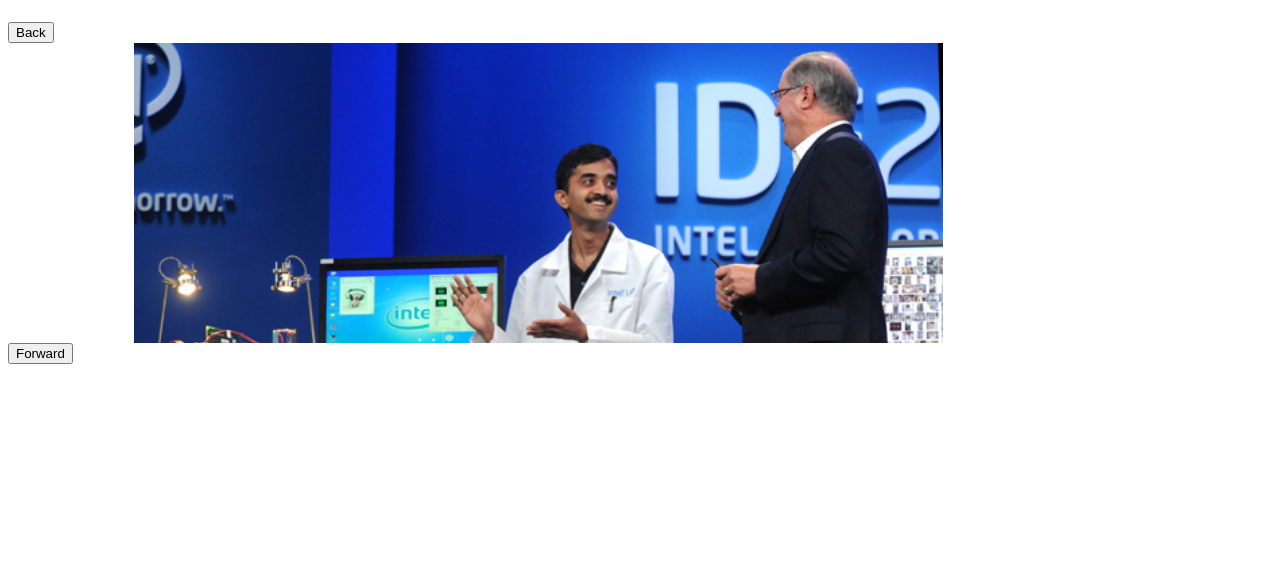
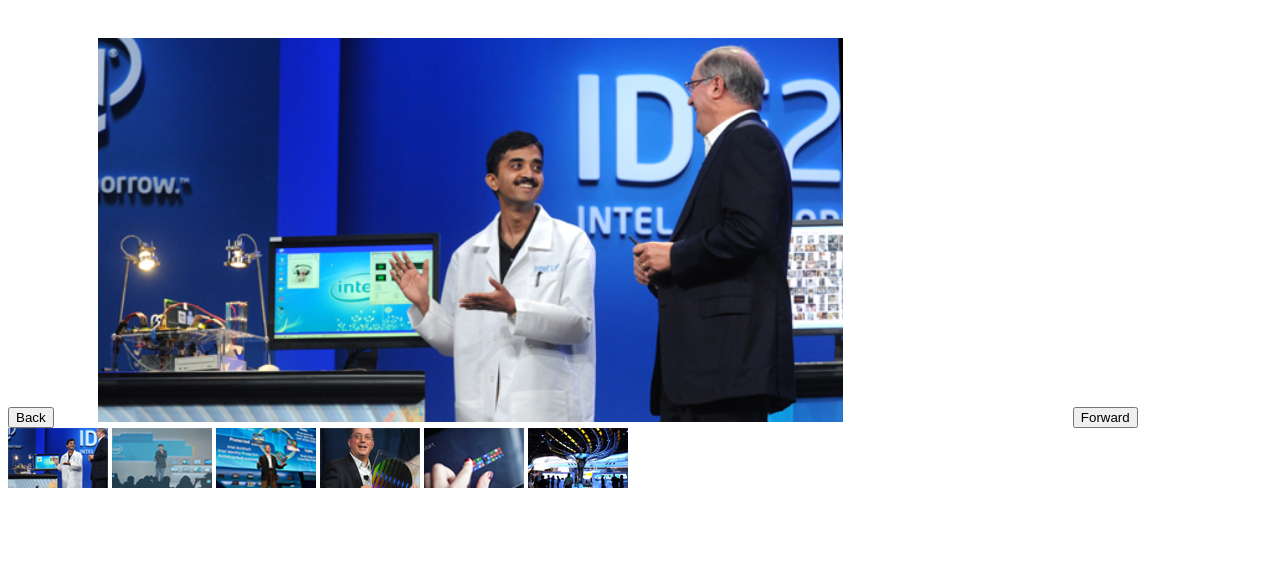
Before and after one commit to gomezjuliana/razorfish, a PHP site: page / in a window 1280 px wide. Shown: the part 58-641 px from the top of the page. Run offline with PHP 8.4, Linux system fonts and the light colour scheme.

Commit message:
added thumbsnails and function for thumbnails

```diff
--- a/assets/styles.css
+++ b/assets/styles.css
@@ -1,17 +1,21 @@
 .gallery-container {
 	width: 80%;
-	height: 300px;
+	height: 400px;
 	overflow-x: hidden;
 	position: relative;
 	margin-right: auto;
 	margin-left: auto;
+	display: inline-block;
+}
+
+#back,
+#forward {
+	display: inline-block;
 }
 
 .gallery-img {
 	width: 80%;
 	height: auto;
-	position: absolute;
-	top: 0;
 }
 
 .gallery-prev {
--- a/index.html
+++ b/index.html
@@ -39,13 +39,15 @@
 		<button id="forward">Forward</button>
 	</section>
 
-	<section class="thumbnails">
-		<img src="">
-		<img src="">
-		<img src="">
-		<img src="">
-		<img src="">
-		<img src="">
+	<section>
+	<div class="thumbnails">
+		<img id="zero" src="assets/thumb_1.jpg">
+		<img id="one" src="assets/thumb_2.jpg">
+		<img id="two" src="assets/thumb_3.jpg">
+		<img id="three" src="assets/thumb_4.jpg">
+		<img id="four" src="assets/thumb_5.jpg">
+		<img id="five" src="assets/thumb_6.jpg">
+	</div>
 	</section>
 
 <script src="razorfish.js"></script>
--- a/razorfish.js
+++ b/razorfish.js
@@ -58,19 +58,35 @@ let count = 0;
 
 function setUp(){
 	document.querySelector('.gallery-curr').src = info.photos[count].image;
+	document.querySelector('figure figcaption h2').textContent = info.photos[count].title;
+	document.querySelector('figure figcaption p').textContent = 'This photo was taken on '+info.photos[count].date+' in '+info.photos[count].location;
 }
 
 document.getElementById('forward').addEventListener('click', goForward);
 document.getElementById('back').addEventListener('click', goBackward);
+document.querySelector('.thumbnails').addEventListener('click', changePhoto);
 
 function goForward() {
 	count = count >= info.photos.length-1 ? 0 : count+1;
 	document.querySelector('.gallery-curr').src = info.photos[count].image;
+	document.querySelector('figure figcaption h2').textContent = info.photos[count].title;
+	document.querySelector('figure figcaption p').textContent = 'This photo was taken on '+info.photos[count].date+' in '+info.photos[count].location;
 }
 
 function goBackward(){
 	count = count <= 0 ? info.photos.length-1 : count-1;
 	document.querySelector('.gallery-curr').src = info.photos[count].image;
+	document.querySelector('figure figcaption h2').textContent = info.photos[count].title;
+	document.querySelector('figure figcaption p').textContent = 'This photo was taken on '+info.photos[count].date+' in '+info.photos[count].location;
+}
+
+function changePhoto(e){
+	console.log(e);
+	let targetElement = e.target || e.srcElement;
+	console.log(e.path[0]);
+	document.querySelector('.gallery-curr').src = targetElement.getAttribute('src');
+	document.querySelector('figure figcaption h2').textContent = info.photos[count].title;
+	document.querySelector('figure figcaption p').textContent = 'This photo was taken on '+info.photos[count].date+' in '+info.photos[count].location;
 }
 
 setUp();
```
